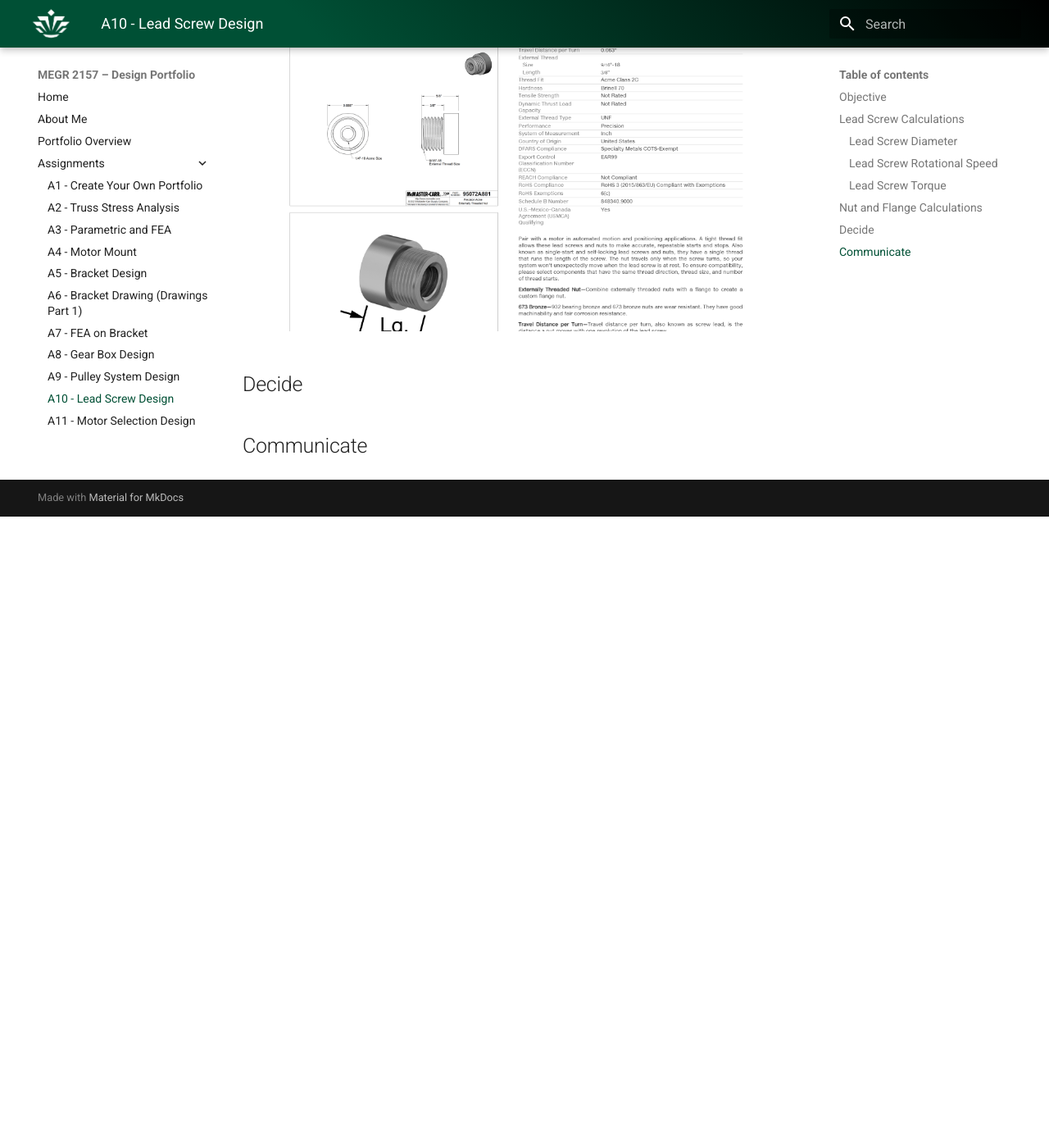
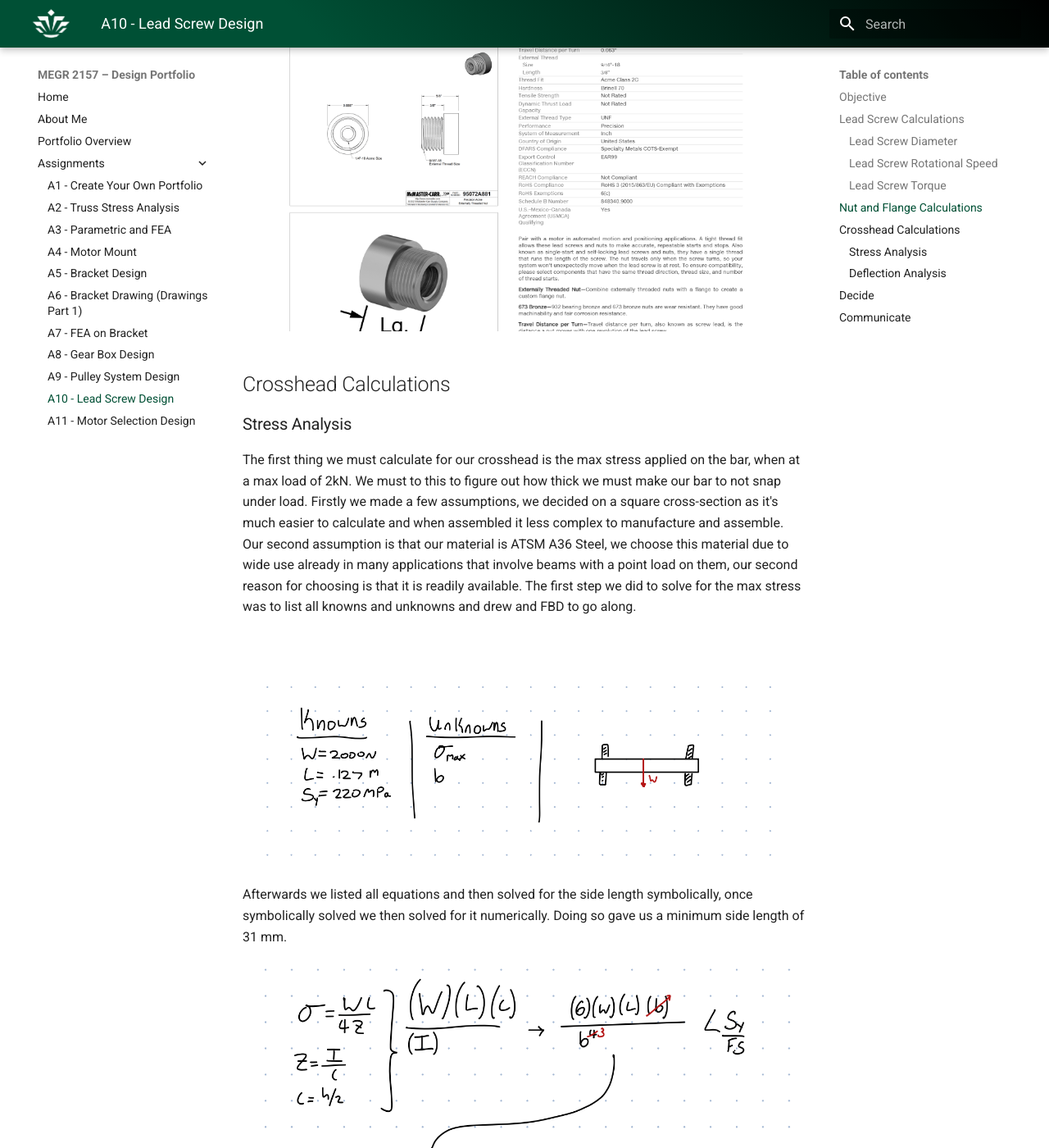
Before and after one commit to NumberOneZoomer/design-projects-portfolio-megr2157, an MkDocs documentation site: the page built from docs/assignments/A10/index.md, in a window 1280 px wide and 1400 px high, scrolled down 3936 px. Shown: the whole window at 82% size. Built offline with MkDocs 1.6.1 and Material for MkDocs 9.7.7, drawn with Linux system fonts in a browser that asks for light colours; before the commit the page ends 4566 px from its top, so only the background shows below that; some of the changed text lies outside the part shown.

Commit message:
Update index.md

```diff
--- a/docs/assignments/A10/index.md
+++ b/docs/assignments/A10/index.md
@@ -43,6 +43,25 @@ Once solved, we then found a nut and flange on McMaster-Carr that would fit our
 
 ![](A10NF.png)
 
+## Crosshead Calculations
+### Stress Analysis
+The first thing we must calculate for our crosshead is the max stress applied on the bar, when at a max load of 2kN. We must to this to figure out how thick we must make our bar to not snap under load. Firstly we made a few assumptions, we decided on a square cross-section as it's much easier to calculate and when assembled it less complex to manufacture and assemble. Our second assumption is that our material is ATSM A36 Steel, we choose this material due to wide use already in many applications that involve beams with a point load on them, our second reason for choosing is that it is readily available. The first step we did to solve for the max stress was to list all knowns and unknowns and drew and FBD to go along.
+
+![](A10_1.png)
+
+Afterwards we listed all equations and then solved for the side length symbolically, once symbolically solved we then solved for it numerically. Doing so gave us a minimum side length of 31 mm.
+
+![](A10_2.png)
+
+### Deflection Analysis
+The next thing to solve for the max deflection on the beam. We were given a hard limit of no more than .1mm deflection. To find the minimum size needed to achieve this we first listed all knowns and unknowns and drew and FBD.
+
+![](A10_3.png)
+
+Once all variables were listed, the next step is to list all equations and solve symbolically. Once solved symbolically we solved for side length numerically giving us a final answer of 21.27mm
+
+
+
 ## Decide
 
 
```
